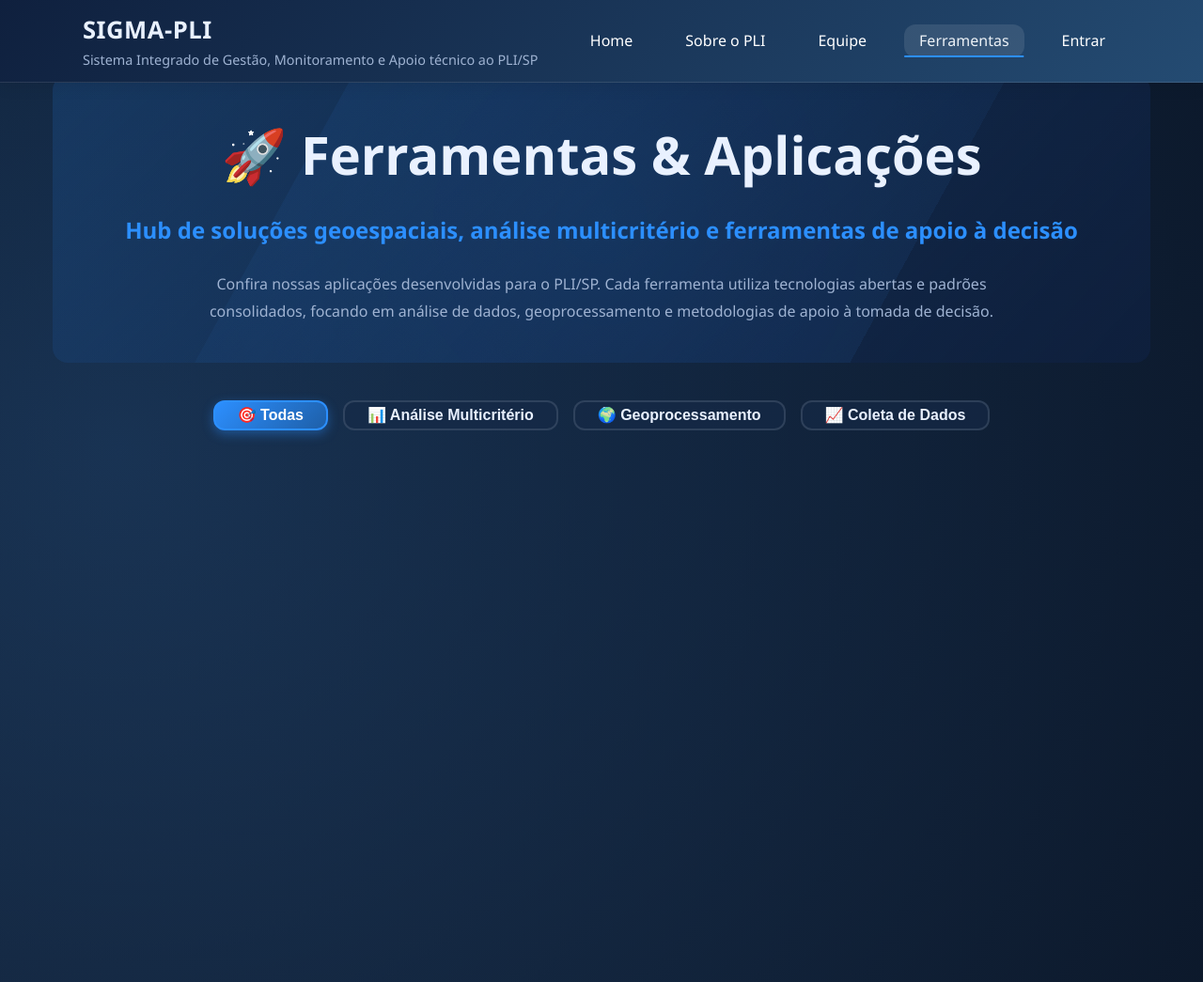
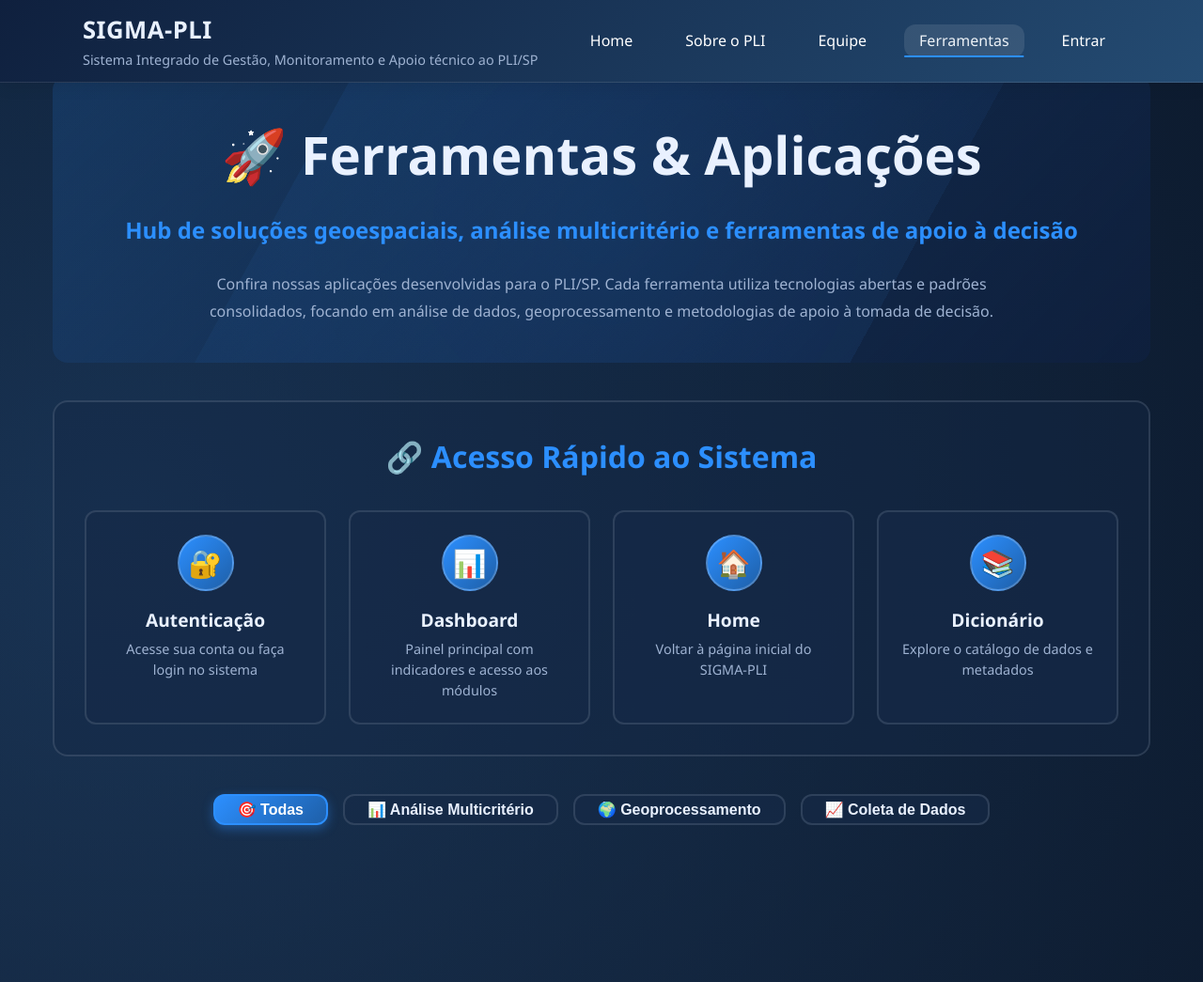
Before and after one commit to vpcapanema/SIGMA-PLI, a FastAPI app: page /ferramentas/ in a window 1280 px wide. Shown: the top 1045 px of the page at 94% size. Run offline with FastAPI, Linux system fonts and the light colour scheme.

Commit message:
feat(ferramentas): adiciona seção Acesso Rápido com cards de Autenticação, Dashboard, Home e Dicionário

```diff
--- a/static/css/M07_ferramentas/style_ferramentas_hub.css
+++ b/static/css/M07_ferramentas/style_ferramentas_hub.css
@@ -439,3 +439,98 @@
 .app-card.hidden {
   display: none;
 }
+
+/* Quick Access Section */
+.quick-access-section {
+  margin: var(--spacing-2xl) 0;
+  padding: var(--spacing-xl);
+  background: rgba(22, 42, 72, 0.4);
+  border-radius: var(--border-radius-lg);
+  border: 2px solid var(--dashboard-border);
+}
+
+.quick-access-section h2 {
+  text-align: center;
+  margin-bottom: var(--spacing-xl);
+  color: var(--dashboard-accent);
+  font-size: var(--font-size-2xl);
+}
+
+.quick-access-grid {
+  display: grid;
+  grid-template-columns: repeat(auto-fit, minmax(240px, 1fr));
+  gap: var(--spacing-lg);
+}
+
+.quick-access-card {
+  background: rgba(22, 42, 72, 0.6);
+  border: 2px solid var(--dashboard-border);
+  border-radius: var(--border-radius-md);
+  padding: var(--spacing-lg);
+  text-align: center;
+  text-decoration: none;
+  color: var(--dashboard-text);
+  transition: all 0.3s ease;
+  display: flex;
+  flex-direction: column;
+  align-items: center;
+  cursor: pointer;
+}
+
+.quick-access-card:hover {
+  transform: translateY(-6px);
+  box-shadow: 0 10px 25px rgba(44, 143, 255, 0.3);
+  border-color: var(--dashboard-accent);
+  background: rgba(44, 143, 255, 0.15);
+}
+
+.quick-access-card .quick-icon {
+  width: 60px;
+  height: 60px;
+  border-radius: 50%;
+  background: linear-gradient(135deg, var(--dashboard-accent), #1e5fa8);
+  display: flex;
+  align-items: center;
+  justify-content: center;
+  font-size: 1.8rem;
+  margin-bottom: var(--spacing-md);
+  border: 2px solid rgba(255, 255, 255, 0.2);
+  transition: all 0.3s ease;
+}
+
+.quick-access-card:hover .quick-icon {
+  transform: scale(1.1) rotate(5deg);
+  box-shadow: 0 8px 20px rgba(44, 143, 255, 0.4);
+}
+
+.quick-access-card h4 {
+  font-size: var(--font-size-lg);
+  font-weight: 700;
+  color: var(--dashboard-text);
+  margin-bottom: var(--spacing-sm);
+}
+
+.quick-access-card p {
+  font-size: var(--font-size-sm);
+  color: var(--dashboard-muted);
+  line-height: 1.5;
+  margin: 0;
+}
+
+/* Responsividade para Quick Access */
+@media (max-width: 768px) {
+  .quick-access-grid {
+    grid-template-columns: repeat(auto-fit, minmax(200px, 1fr));
+    gap: var(--spacing-md);
+  }
+
+  .quick-access-card {
+    padding: var(--spacing-md);
+  }
+
+  .quick-access-card .quick-icon {
+    width: 50px;
+    height: 50px;
+    font-size: 1.5rem;
+  }
+}
--- a/templates/pages/M07_ferramentas/template_ferramentas_hub_pagina.html
+++ b/templates/pages/M07_ferramentas/template_ferramentas_hub_pagina.html
@@ -46,6 +46,33 @@
                             tecnologias abertas e padrões consolidados, focando em análise de dados, geoprocessamento
                             e metodologias de apoio à tomada de decisão.
                         </p>
+                    </div>
+
+                    <!-- Quick Access Section -->
+                    <div class="quick-access-section fade-in-delay-1">
+                        <h2>🔗 Acesso Rápido ao Sistema</h2>
+                        <div class="quick-access-grid">
+                            <a href="/auth" class="quick-access-card">
+                                <div class="quick-icon">🔐</div>
+                                <h4>Autenticação</h4>
+                                <p>Acesse sua conta ou faça login no sistema</p>
+                            </a>
+                            <a href="/dashboard" class="quick-access-card">
+                                <div class="quick-icon">📊</div>
+                                <h4>Dashboard</h4>
+                                <p>Painel principal com indicadores e acesso aos módulos</p>
+                            </a>
+                            <a href="/" class="quick-access-card">
+                                <div class="quick-icon">🏠</div>
+                                <h4>Home</h4>
+                                <p>Voltar à página inicial do SIGMA-PLI</p>
+                            </a>
+                            <a href="/dicionario" class="quick-access-card">
+                                <div class="quick-icon">📚</div>
+                                <h4>Dicionário</h4>
+                                <p>Explore o catálogo de dados e metadados</p>
+                            </a>
+                        </div>
                     </div>
 
                     <!-- Filter Buttons -->
```
